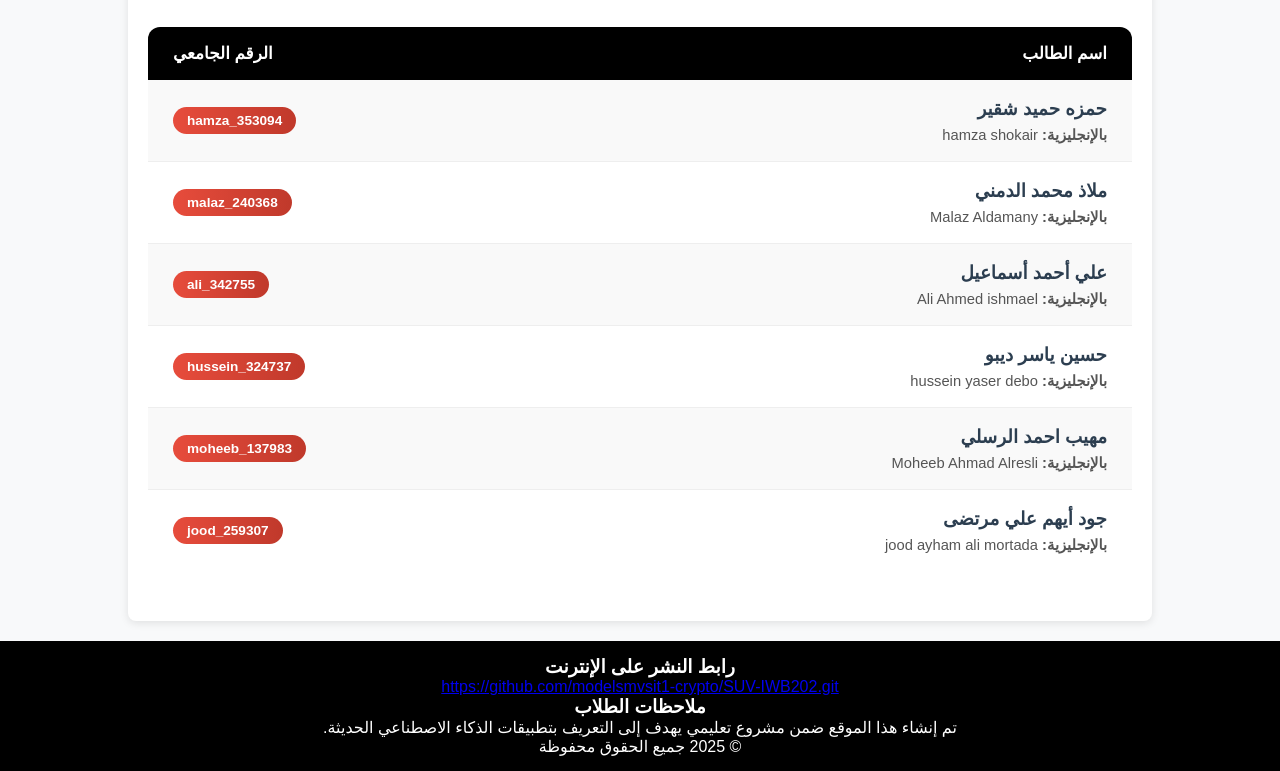
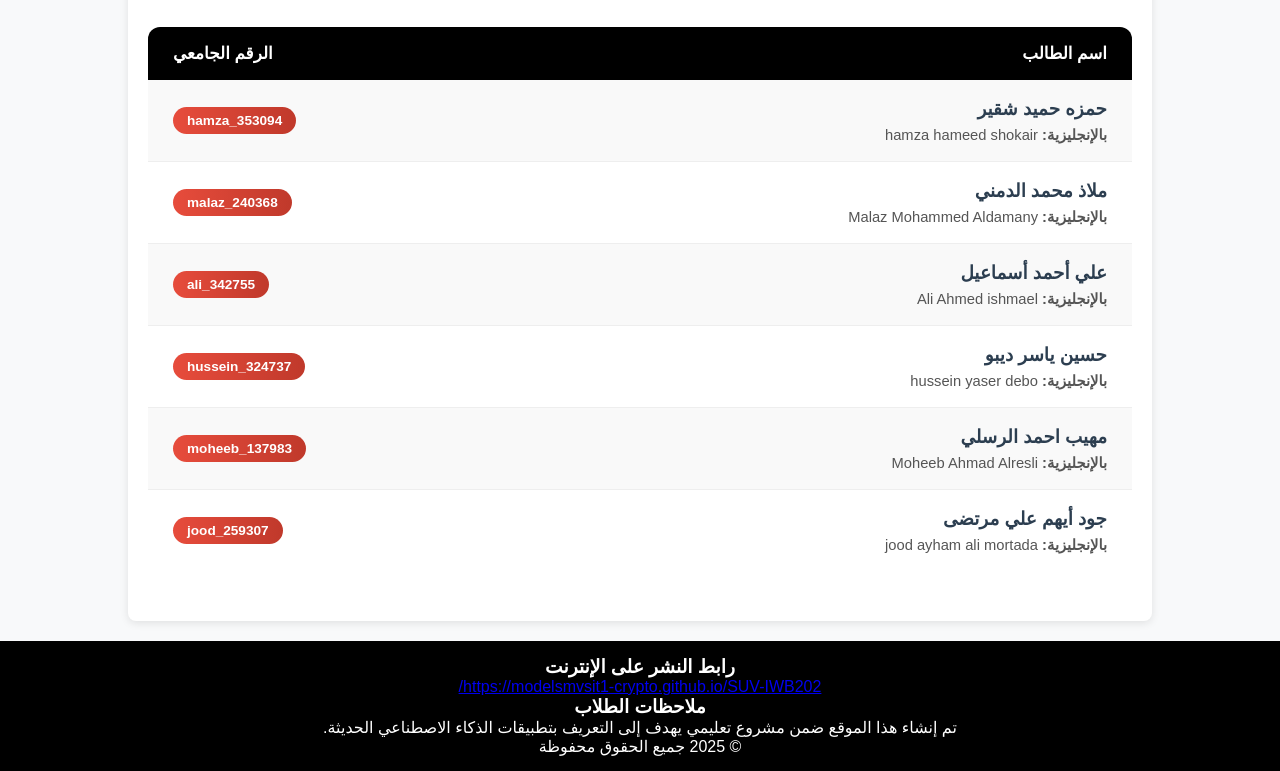
Before and after one commit to modelsmvsit1-crypto/SUV-IWB202, a plain HTML site: page index.html in a window 1280 px wide. Shown: the part 233-1004 px from the top of the page. Drawn offline with Linux system fonts and the light colour scheme.

Commit message:
Update student names and footer link in index.html

```diff
--- a/index.html
+++ b/index.html
@@ -33,7 +33,7 @@
                 <div class="student-info">
                     <span class="student-name">حمزه حميد شقير</span>
                     <div class="student-details">
-                        <span><strong>بالإنجليزية:</strong> hamza shokair</span>
+                        <span><strong>بالإنجليزية:</strong> hamza hameed shokair</span>
                     </div>
                 </div>
                 <span class="student-id">hamza_353094</span>
@@ -43,7 +43,7 @@
                 <div class="student-info">
                     <span class="student-name">ملاذ محمد الدمني</span>
                     <div class="student-details">
-                        <span><strong>بالإنجليزية:</strong> Malaz Aldamany </span>
+                        <span><strong>بالإنجليزية:</strong> Malaz Mohammed Aldamany </span>
                     </div>
                 </div>
                 <span class="student-id">malaz_240368</span>
@@ -95,7 +95,7 @@
   <footer style="background-color: rgb(0, 0, 0);">
 
   <h3>رابط النشر على الإنترنت</h3>
-  <p><a href="https://github.com/modelsmvsit1-crypto/SUV-IWB202.git" target="_blank">https://github.com/modelsmvsit1-crypto/SUV-IWB202.git</a></p>
+  <p><a href="https://modelsmvsit1-crypto.github.io/SUV-IWB202/" target="_blank">https://modelsmvsit1-crypto.github.io/SUV-IWB202/</a></p>
 
   <h3>ملاحظات الطلاب</h3>
   <p>تم إنشاء هذا الموقع ضمن مشروع تعليمي يهدف إلى التعريف بتطبيقات الذكاء الاصطناعي الحديثة.</p>
```
